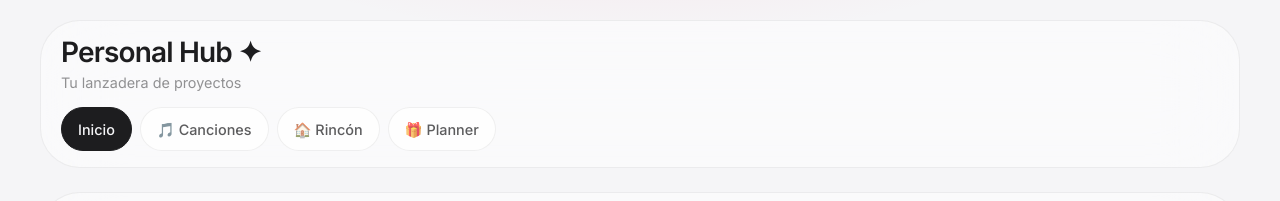
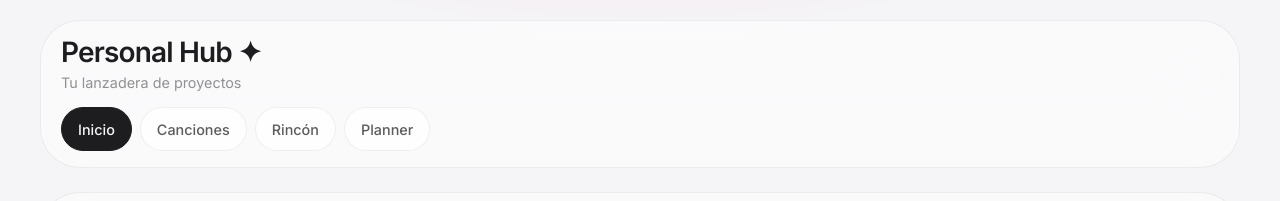
Before and after one commit to Heater64/Personal-Hub, a plain HTML site: page index.html in a window 1280 px wide. Shown: the top 201 px of the page. Drawn offline with Linux system fonts and the light colour scheme; a web font is replaced by a local one.

Commit message:
Pequeño cambio de prueba

```diff
--- a/index.html
+++ b/index.html
@@ -25,9 +25,9 @@
             </div>
             <nav class="nav-main" aria-label="Navegación principal">
                 <button class="nav-btn active" onclick="window.location.href='index.html'">Inicio</button>
-                <button class="nav-btn" onclick="window.location.href='canciones.html'">🎵 Canciones</button>
-                <button class="nav-btn" onclick="window.location.href='rincon.html'">🏠 Rincón</button>
-                <button class="nav-btn" onclick="window.location.href='planner.html'">🎁 Planner</button>
+                <button class="nav-btn" onclick="window.location.href='canciones.html'">Canciones</button>
+                <button class="nav-btn" onclick="window.location.href='rincon.html'">Rincón</button>
+                <button class="nav-btn" onclick="window.location.href='planner.html'">Planner</button>
             </nav>
         </header>
 
```
